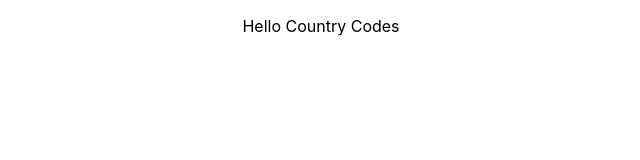
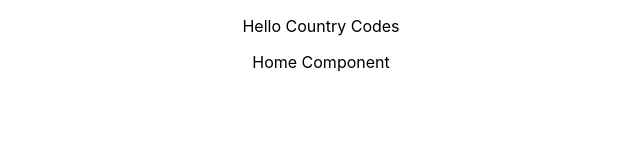
Before and after one commit to vircabading/Algos, a React (Create React App) app in the folder 220428-Rest-API-Country-Codes/countrycodes/: page / in a window 1280 px wide. Shown: the top 160 px of the page, without its empty margins (319-959 px from the left). Built offline with nearby package versions, Linux system fonts and the light colour scheme.

Commit message:
add home comp to app.js

```diff
--- a/220428-Rest-API-Country-Codes/countrycodes/src/App.js
+++ b/220428-Rest-API-Country-Codes/countrycodes/src/App.js
@@ -1,17 +1,12 @@
 import './App.css';
 
-
-
-
-
-
-
-
+import HomeComp from './components/HomeComp';
 
 function App() {
   return (
     <div className="App">
       <p>Hello Country Codes</p>
+      <HomeComp />
     </div>
   );
 }
--- a/220428-Rest-API-Country-Codes/countrycodes/src/components/homeComp.jsx
+++ b/220428-Rest-API-Country-Codes/countrycodes/src/components/homeComp.jsx
@@ -1,7 +1,7 @@
 import React, {useEffect, useState} from 'react';
 import axios from 'axios';
 
-const homeComp = () => {
+const HomeComp = () => {
     const [countryCode, setCountryCode] = useState([]);
 
     const getPhoneNumbers = (country, phoneNumber) => {
@@ -17,4 +17,4 @@ const homeComp = () => {
     )
 }
 
-export default homeComp
+export default HomeComp
```
